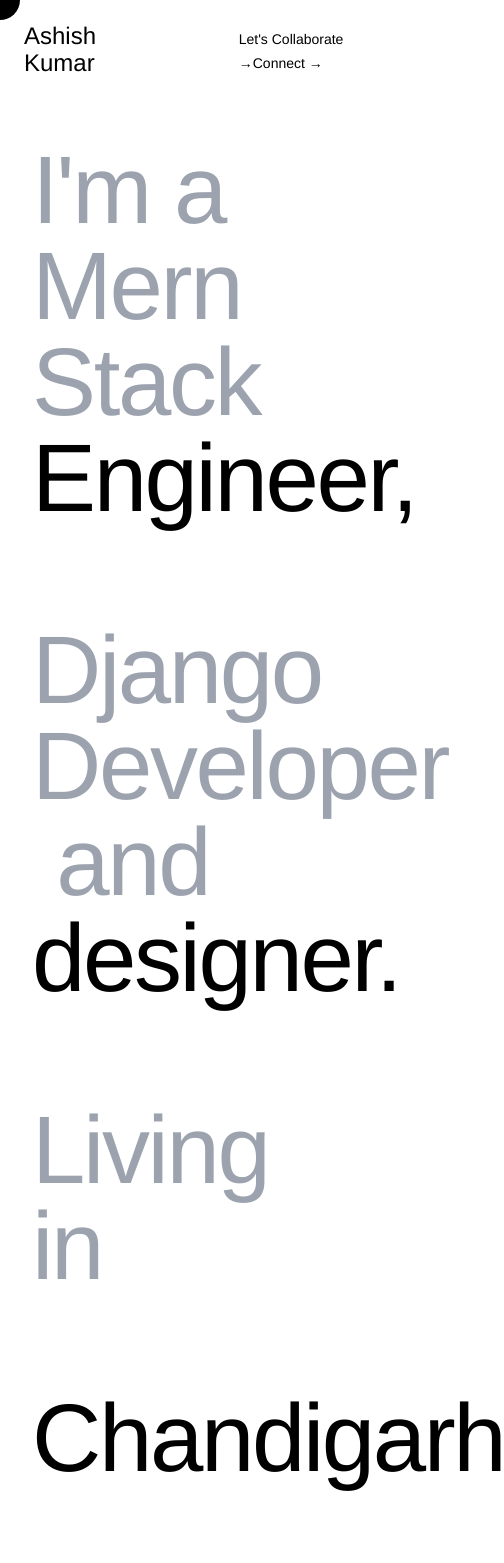
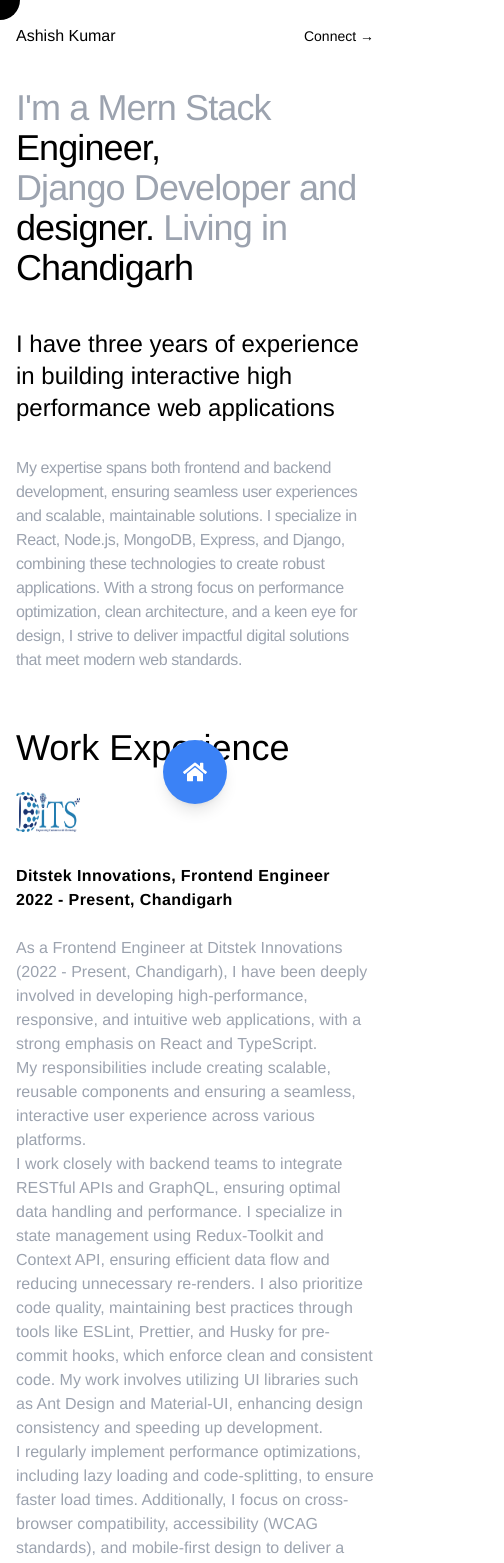
Before and after one commit to code-ashishkumar/portfolio, a React (Vite) app: page /about in a window 390 px wide. Shown: the top 1563 px of the page, 504 px wide, since content can reach past the window. Built offline with nearby package versions, Linux system fonts and the light colour scheme.

Commit message:
Responsive

```diff
--- a/package.json
+++ b/package.json
@@ -15,6 +15,7 @@
     "framer-motion": "^11.3.31",
     "react": "^18.3.1",
     "react-dom": "^18.3.1",
+    "react-icons": "^5.3.0",
     "react-router-dom": "^6.26.1"
   },
   "devDependencies": {
--- a/src/components/About.tsx
+++ b/src/components/About.tsx
@@ -33,13 +33,12 @@ function About() {
   ];
 
   return (
-    <>
-      <div className="mx-auto  py-10 sm:py-48 lg:py-10  px-8">
+    <div className=" lg:px-8  lg:py-10 min-[320px]:px-4 min-[320px]:py-4">
       <motion.div
         initial="hidden"
         animate={{ opacity: 1, y: 0 }}
         transition={{ duration: 1, ease: "easeOut" }}
-          className="text-8xl font-medium tracking-tight"
+        className="  lg:text-8xl min-[320px]:text-4xl font-medium tracking-tight"
       >
         {text.map((char, index) => (
           <motion.h1
@@ -53,34 +52,44 @@ function About() {
             }}
             className={`${char.fade ? "inline-block text-gray-400" : "inline-block"}`}
           >
-              {char.content === " " ? "\u00A0" : char.content}
+            {char.content === " "
+              ? // ? window.innerWidth > 768
+                "\u00A0"
+              : // : " "
+                char.content}
+
+            {/* {char.content === " "
+              ? window.innerWidth > 768
+                ? "\u00A0"
+                : " "
+              : char.content} */}
+
             {/* Add space if the character is a space */}
           </motion.h1>
         ))}
       </motion.div>
-      </div>
-      <section className="grid relative py-20 sm:grid-cols-1 md:grid-cols-3 lg:grid-cols-4 gap-4  px-8">
+
+      <section className="flex flex-col lg:grid lg:relative lg:pt-20 min-[320px]:pt-10 sm:grid-cols-1 min-[320px]:shrink md:grid-cols-3 lg:grid-cols-4 gap-4  min-[320px]:py-6">
         {/* <h1 className="progress text-4xl font-medium px-1 py-4">id</h1> */}
-        <div className="progress text-6xl font-medium px-2 col-span-2">
+        <div className="progress lg:text-6xl min-[320px]:text-2xl  font-medium  col-span-2">
           I have three years of experience in building interactive high
           performance web applications
         </div>
-        <div className="py-4 text-gray-400 col-span-2">
-          Experience Experience Experience Experience Experience Experience
-          Experience Experience Experience Experience Experience Experience
-          Experience Experience Experience Experience Experience Experience
-          Experience Experience Experience Experience Experience Experience
-          Experience Experience Experience Experience Experience Experience
-          Experience Experience Experience Experience Experience Experience
-          Experience Experience Experience Experience Experience Experience
-          Experience Experience Experience Experience Experience Experience
+        <div className="py-4 text-gray-400 col-span-2 min-[320px]:shrink tracking-tight">
+          My expertise spans both frontend and backend development, ensuring
+          seamless user experiences and scalable, maintainable solutions. I
+          specialize in React, Node.js, MongoDB, Express, and Django, combining
+          these technologies to create robust applications. With a strong focus
+          on performance optimization, clean architecture, and a keen eye for
+          design, I strive to deliver impactful digital solutions that meet
+          modern web standards.
         </div>
       </section>
-      <section className="grid relative py-20 sm:grid-cols-1 md:grid-cols-3 lg:grid-cols-4 gap-4  px-8">
-        <div className="sticky flex justify-center items-center top-6 rounded-full bg-black w-10 h-10 text-white text-center text-2xl font-medium ">
-          <div className="text-center">1</div>
+      <section className="flex flex-col  lg:grid lg:relative  min-[320px]:shrink lg:py-20 sm:grid-cols-1 md:grid-cols-3 lg:grid-cols-4 gap-4 min-[320px]:py-4">
+        <div className="sticky hidden lg:block lg:flex  justify-center items-center top-6 rounded-full bg-black w-10 h-10 text-white text-center text-2xl font-medium ">
+          <div className=" text-center items-center">1</div>
         </div>
-        <div className="progress text-6xl font-medium px-2 ">
+        <div className="progress md:text-4xl lg:text-5xl xl:text-6xl font-medium  min-[320px]:shrink min-[320px]:text-4xl  tracking-tigh">
           <h1>Work Experience</h1>
         </div>
 
@@ -90,15 +99,30 @@ function About() {
             <h1>Ditstek Innovations, Frontend Engineer</h1>
             <h1>2022 - Present, Chandigarh</h1>
           </div>
-          <div className="text-gray-400">
-            Experience Experience Experience Experience Experience Experience
-            Experience Experience Experience Experience Experience Experience
-            Experience Experience Experience Experience Experience Experience
-            Experience Experience Experience Experience Experience Experience
-            Experience Experience Experience Experience Experience Experience
-            Experience Experience Experience Experience Experience Experience
-            Experience Experience Experience Experience Experience Experience
-            Experience Experience Experience Experience Experience Experience
+          <div className="text-gray-400 min-[320px]:shrink tracking-tigh">
+            As a Frontend Engineer at Ditstek Innovations (2022 - Present,
+            Chandigarh), I have been deeply involved in developing
+            high-performance, responsive, and intuitive web applications, with a
+            strong emphasis on React and TypeScript. <br /> My responsibilities
+            include creating scalable, reusable components and ensuring a
+            seamless, interactive user experience across various platforms.
+            <br /> I work closely with backend teams to integrate RESTful APIs
+            and GraphQL, ensuring optimal data handling and performance. I
+            specialize in state management using Redux-Toolkit and Context API,
+            ensuring efficient data flow and reducing unnecessary re-renders. I
+            also prioritize code quality, maintaining best practices through
+            tools like ESLint, Prettier, and Husky for pre-commit hooks, which
+            enforce clean and consistent code. My work involves utilizing UI
+            libraries such as Ant Design and Material-UI, enhancing design
+            consistency and speeding up development. <br /> I regularly
+            implement performance optimizations, including lazy loading and
+            code-splitting, to ensure faster load times. Additionally, I focus
+            on cross-browser compatibility, accessibility (WCAG standards), and
+            mobile-first design to deliver a comprehensive and inclusive user
+            experience. With an eye for detail and a commitment to delivering
+            robust, maintainable code, I contribute to the innovative solutions
+            at Ditstek Innovations, driving forward their web application
+            projects.
           </div>
           <div className="relative w-1 h-20 bg-gray-300  overflow-hidden">
             {/* Green animation inside the timeline */}
@@ -119,14 +143,16 @@ function About() {
             <h1>2021 - 2022, Mohali</h1>
           </div>
           <div className="text-gray-400">
-            Experience Experience Experience Experience Experience Experience
-            Experience Experience Experience Experience Experience Experience
-            Experience Experience Experience Experience Experience Experience
-            Experience Experience Experience Experience Experience Experience
-            Experience Experience Experience Experience Experience Experience
-            Experience Experience Experience Experience Experience Experience
-            Experience Experience Experience Experience Experience Experience
-            Experience Experience Experience Experience Experience Experience
+            A Django Developer at Ominous Solutions, I contributed to the
+            development of scalable and secure web applications. I worked
+            extensively with Django's robust framework, ensuring efficient
+            database interactions through Django ORM. My role involved
+            implementing secure RESTful APIs, managing user authentication,
+            session handling, and applying best practices like CSRF protection.
+            I followed the MVC architecture, creating maintainable and flexible
+            code that supported a wide range of business requirements. This
+            experience strengthened my expertise in back-end development and
+            server-side logic.
           </div>
           {/* <div className="relative w-1 h-20 bg-gray-300  overflow-hidden">
             <motion.div
@@ -142,7 +168,7 @@ function About() {
           </div> */}
         </div>
       </section>
-    </>
+    </div>
   );
 }
 
--- a/src/components/CursorDot.tsx
+++ b/src/components/CursorDot.tsx
@@ -1,6 +1,5 @@
 import React, { useState, useEffect, useRef } from "react";
 
-// Utility function for smooth interpolation
 const lerp = (start, end, t) => start + (end - start) * t;
 
 const CursorDot = () => {
--- a/src/components/Navbar.tsx
+++ b/src/components/Navbar.tsx
@@ -1,8 +1,14 @@
 "use client";
 
 import { useState, useEffect } from "react";
-import { motion, useAnimation, useScroll } from "framer-motion";
+import {
+  AnimatePresence,
+  motion,
+  useAnimation,
+  useScroll,
+} from "framer-motion";
 import { useNavigate } from "react-router-dom";
+import { FaHome, FaUserAlt, FaBriefcase, FaEnvelope } from "react-icons/fa";
 
 export default function Example() {
   const [mobileMenuOpen, setMobileMenuOpen] = useState(false);
@@ -29,14 +35,19 @@ export default function Example() {
     hidden: { opacity: 0, y: -25 },
   };
 
+  const [isOpen, setIsOpen] = useState(false);
+
+  const toggleDock = () => setIsOpen(!isOpen);
+
   return (
+    <>
       <header className="w-full top-0 z-50">
         <motion.nav
           initial="initial"
           animate="visible"
           variants={variants}
           transition={{ ease: [0.1, 0.25, 0.3, 1], duration: 0.6 }}
-        className="mx-auto flex-1 max-w-11xl items-center flex-row justify-center p-6 lg:px-8 bg-transparent "
+          className="mx-auto flex-1 max-w-11xl items-center flex-row justify-center  min-[320px]:py-6 min-[320px]:px-4 lg:px-8 bg-transparent "
         >
           <motion.div
             animate={hidden ? "hidden" : "visible"}
@@ -45,16 +56,14 @@ export default function Example() {
             transition={{ ease: [0.1, 0.25, 0.3, 1], duration: 0.6 }}
             className="flex items-center gap-10"
           >
-          <div className=" lg:flex lg:flex-1 lg:justify-start ">
-            <div className="lg:flex font-lite lg:gap-x-12 lg:justify-start">
+            <div className=" flex font-lite flex-1 lg:justify-start sm:justify-between">
               <a
                 href="#"
-                className="text-2xl leading-6 "
+                className="lg:text-2xl min-[320px]:text-md min-[640px]:text-2xl leading-6 "
                 onClick={() => navigate("/")}
               >
                 Ashish Kumar
               </a>
-            </div>
             </div>
             <div className="hidden lg:flex lg:flex-1 font-lite lg:justify-start text-center lg:gap-x-6">
               <a
@@ -69,7 +78,10 @@ export default function Example() {
 >
 Projects
 </a> */}
-            <a className="text-md leading-6 " onClick={() => navigate("/work")}>
+              <a
+                className="text-md leading-6 "
+                onClick={() => navigate("/work")}
+              >
                 Work
               </a>
               <a
@@ -94,7 +106,7 @@ export default function Example() {
 </div>
 </div> */}
 
-          <div className="flex lg:hidden">
+            {/* <div className="flex lg:hidden">
 <button
   type="button"
   onClick={() => setMobileMenuOpen(!mobileMenuOpen)}
@@ -114,35 +126,105 @@ export default function Example() {
     />
   </svg>
 </button>
-          </div>
+</div> */}
 
             {/* <div className="hidden lg:flex  lg:justify-end"></div> */}
 
-          <div className=" lg:flex lg:flex-1 lg:justify-between ">
+            {/* <div className=" lg:flex lg:flex-1 lg:justify-between ">
 <a href="#" className="text-sm leading-6 ">
   Let's Collaborate <span aria-hidden="true">&rarr;</span>
 </a>
 <a href="#" className="text-sm leading-6 ">
   Connect <span aria-hidden="true">&rarr;</span>
 </a>
+</div> */}
+            <div className="lg:flex lg:flex-1 lg:justify-between">
+              <a
+                href="mailto:code.ashishkumar@gmail.com?subject=Collaboration%20Request&body=Hi,%20I%20would%20like%20to%20collaborate%20with%20you."
+                className="text-sm hidden lg:block leading-6"
+              >
+                Let's Collaborate <span aria-hidden="true">&rarr;</span>
+              </a>
+              <a
+                href="mailto:code.ashishkumar@gmail.com?subject=Connect&body=Hi,%20I%20would%20like%20to%20connect%20with%20you."
+                className="text-sm leading-6"
+              >
+                Connect <span aria-hidden="true">&rarr;</span>
+              </a>
             </div>
           </motion.div>
         </motion.nav>
+      </header>
+      <div className="fixed m-auto lg:hidden bottom-10 left-1/2 transform -translate-x-1/2 z-50">
+        {/* Floating Button */}
+        <motion.button
+          whileHover={{ scale: 1.1 }}
+          whileTap={{ scale: 0.9 }}
+          onClick={toggleDock}
+          className="bg-blue-500 rounded-full w-16 h-16 flex items-center justify-center shadow-lg text-white"
+        >
+          <FaHome size={24} />
+        </motion.button>
 
-      {/* Mobile Menu */}
-      <div
-        className={`fixed z-40 w-full bg-black text-white overflow-hidden flex flex-col lg:hidden gap-12 origin-top duration-700 ${
-          !mobileMenuOpen ? "h-0" : "h-full"
-        }`}
+        {/* Dock Navigation */}
+      </div>
+
+      <div className="fixed m-auto  bottom-28 left-1/2 transform -translate-x-1/2 z-50">
+        <AnimatePresence>
+          {isOpen && (
+            <motion.div
+              className="bg-white text-white color-white rounded-lg py-6 px-10 shadow-xl "
+              style={{ transform: "translateX(-50%)" }}
+              initial={{ opacity: 0, scale: 0.8, y: 50 }}
+              animate={{ opacity: 1, scale: 1, y: 0 }}
+              exit={{ opacity: 0, scale: 0.8, y: 50 }}
+              transition={{ type: "spring", stiffness: 200, damping: 20 }}
             >
-        <div className="px-8">
-          <div className="flex flex-col gap-8 tracking-wider">
-            <a href="#">Projects</a>
-            <a href="#">Skills</a>
-            <a href="#">Classic</a>
+              <div className="grid grid-cols-4 gap-16 sm:shrink">
+                <motion.a
+                  href="#"
+                  className="flex flex-col items-center"
+                  whileHover={{ scale: 1.2 }}
+                  transition={{ type: "spring", stiffness: 300 }}
+                >
+                  <FaHome size={28} />
+                  <span className="text-sm mt-2">Home</span>
+                </motion.a>
+
+                <motion.a
+                  href="#"
+                  className="flex flex-col items-center"
+                  whileHover={{ scale: 1.2 }}
+                  transition={{ type: "spring", stiffness: 300 }}
+                >
+                  <FaUserAlt size={28} />
+                  <span className="text-sm mt-2">Profile</span>
+                </motion.a>
+
+                <motion.a
+                  href="#"
+                  className="flex flex-col items-center"
+                  whileHover={{ scale: 1.2 }}
+                  transition={{ type: "spring", stiffness: 300 }}
+                >
+                  <FaBriefcase size={28} />
+                  <span className="text-sm mt-2">Work</span>
+                </motion.a>
+
+                <motion.a
+                  href="#"
+                  className="flex flex-col items-center"
+                  whileHover={{ scale: 1.2 }}
+                  transition={{ type: "spring", stiffness: 300 }}
+                >
+                  <FaEnvelope size={28} />
+                  <span className="text-sm mt-2">Contact</span>
+                </motion.a>
               </div>
+            </motion.div>
+          )}
+        </AnimatePresence>
       </div>
-      </div>
-    </header>
+    </>
   );
 }
--- a/src/components/Work.tsx
+++ b/src/components/Work.tsx
@@ -29,31 +29,30 @@ export default function Work() {
     { content: " " },
     { content: "Interactive", fade: true },
     { content: " " },
-    { content: "High", fade: true },
+    { content: "High", fade: false },
     { content: " " },
     { content: "Performance", fade: false },
     { content: " " },
     { content: "Web", fade: true },
     { content: " " },
     { content: "Applications", fade: true },
-    { content: " " },
-    { content: "with", fade: true },
-    { content: " " },
-    { content: "Smooth", fade: true },
-    { content: " " },
-    { content: "User", fade: true },
-    { content: " " },
-    { content: "Experience,", fade: false },
+    // { content: " " },
+    // { content: "with", fade: true },
+    // { content: " " },
+    // { content: "Smooth", fade: true },
+    // { content: " " },
+    // { content: "User", fade: true },
+    // { content: " " },
+    // { content: "Experience,", fade: false },
   ];
 
   return (
-    <>
-      <div className="mx-auto  py-6 sm:py-48 lg:py-10  px-8">
+    <div className=" lg:px-8  lg:py-10 min-[320px]:px-4 min-[320px]:py-4">
       <motion.div
         initial="hidden"
         animate={{ opacity: 1, y: 0 }}
         transition={{ duration: 1, ease: "easeOut" }}
-          className="text-8xl font-medium tracking-tight"
+        className=" lg:text-8xl min-[320px]:text-4xl font-medium tracking-tight"
       >
         {text.map((char, index) => (
           <motion.h1
@@ -67,18 +66,22 @@ export default function Work() {
             }}
             className={`${char.fade ? "inline-block text-gray-400" : "inline-block"}`}
           >
-              {char.content === " " ? "\u00A0" : char.content}
+            {char.content === " "
+              ? // ? window.innerWidth > 768
+                "\u00A0"
+              : // : " "
+                char.content}
+
             {/* Add space if the character is a space */}
           </motion.h1>
         ))}
       </motion.div>
-      </div>
 
-      <section className="grid relative py-20 sm:grid-cols-1 md:grid-cols-3 lg:grid-cols-4 gap-4  px-8">
-        <div className="sticky flex justify-center items-center top-6 rounded-full bg-black w-10 h-10 text-white text-center text-2xl font-medium ">
+      <section className="flex flex-col lg:grid lg:relative lg:py-20 sm:grid-cols-1 md:grid-cols-3 lg:grid-cols-4 gap-4    sm:px-0 lg:pt-20 min-[320px]:pt-10">
+        <div className="sticky hidden  lg:block lg:flex justify-center items-center top-6 rounded-full bg-black w-10 h-10 text-white text-center text-2xl font-medium ">
           <div className="text-center">1</div>
         </div>
-        <div className="progress text-6xl font-medium px-2 ">
+        <div className="progress md:text-4xl lg:text-5xl xl:text-6xl font-medium  min-[320px]:shrink min-[320px]:text-2xl  tracking-tigh">
           <h1>Frontend Engineer, React</h1>
         </div>
 
@@ -139,34 +142,6 @@ export default function Work() {
             </div>
             <div className="text-gray-700">Others : Slack, Trello, Github</div>
           </div>
-
-          <img src={dits} alt="Ashish Kumar" className=" my-2 w-16 h-10" />
-          <div className=" font-bold  tracking-wide">
-            <h1>Praxis Financial Services, Frontend Engineer</h1>
-            <h1>Ditstek Innovations</h1>
-            <h1>2022 - 2024, Chandigarh</h1>
-          </div>
-          <div className="text-gray-400">
-            Praxis Financial Services is a product pay the panel beaters on
-            behalf of lenders. <br /> I created this project from scratch on the
-            fronend. From design to architecture I created the pages that
-            interact with user with many features. <br />I have used typescript
-            with poper tyypes and interfaces defined. The system runs on the
-            Redux-Toolkit
-          </div>
-          <div className="relative w-1 h-20 bg-gray-300  overflow-hidden">
-            {/* Green animation inside the timeline */}
-            <motion.div
-              className="absolute bottom-0 w-full h-full bg-green-500"
-              initial={{ y: "100%" }}
-              animate={{ y: "-100%" }}
-              transition={{
-                duration: 0.6, // Faster speed
-                ease: "linear",
-                repeat: Infinity,
-              }}
-            />
-          </div>
           <div className="relative w-1 h-20 bg-gray-300  overflow-hidden">
             {/* Green animation inside the timeline */}
             <motion.div
@@ -184,12 +159,30 @@ export default function Work() {
           <div className=" font-bold  tracking-wide">
             <h1>Praxis Financial Services, Frontend Engineer</h1>
             <h1>Ditstek Innovations</h1>
-            <h1>2022 - Present, Chandigarh</h1>
+            <h1>2022 - 2024, Chandigarh</h1>
           </div>
           <div className="text-gray-400">
-            Praxis Financial Services is a product pay the panel beaters on
-            behalf of lenders
+            Almost two years I worked on and developed the Praxis Financial
+            Services project, a solution that handles payments to panel beaters
+            on behalf of lenders. <br />
+            This project was built from the ground up, where I took charge of
+            designing the frontend architecture, ensuring seamless user
+            interaction with various features.
+            <br /> Using React and TypeScript, I implemented type definitions
+            and interfaces to maintain strong type safety.
+            <br /> The state management was handled with Redux Toolkit, ensuring
+            efficient data flow across the application, while Ant Design was
+            used to deliver a sleek and user-friendly interface.
+            <br /> Additionally, I ensured clean and maintainable code by
+            integrating tools like Husky, ESLint, and Prettier, enforcing coding
+            standards and automating pre-commit checks.
+            <div className="py-2 text-gray-700">
+              Tech Stack : Reactjs, Typescript, .Net, eslint, prettier, Husky,
+              Redux-Toolkit
             </div>
+            <div className="text-gray-700">Others : Teams, Azure, GitHub</div>
+          </div>
+
           <div className="relative w-1 h-20 bg-gray-300  overflow-hidden">
             {/* Green animation inside the timeline */}
             <motion.div
@@ -210,14 +203,15 @@ export default function Work() {
             <h1>2021 - 2022, Mohali</h1>
           </div>
           <div className="text-gray-400">
-            Experience Experience Experience Experience Experience Experience
-            Experience Experience Experience Experience Experience Experience
-            Experience Experience Experience Experience Experience Experience
-            Experience Experience Experience Experience Experience Experience
-            Experience Experience Experience Experience Experience Experience
-            Experience Experience Experience Experience Experience Experience
-            Experience Experience Experience Experience Experience Experience
-            Experience Experience Experience Experience Experience Experience
+            I developed a Blog App as a Django Developer, focusing on creating a
+            scalable, secure, and feature-rich platform for content creation and
+            management. The backend was powered by Django, leveraging its
+            powerful ORM for seamless database interactions and RESTful API
+            design. The app includes user authentication, post creation,
+            editing, and commenting features, all while ensuring robust security
+            practices such as CSRF protection and secure user session handling.
+            The application’s structure adheres to Django’s MVC pattern,
+            ensuring maintainability and scalability.
           </div>
           {/* <div className="relative w-1 h-20 bg-gray-300  overflow-hidden">
             <motion.div
@@ -233,6 +227,6 @@ export default function Work() {
           </div> */}
         </div>
       </section>
-    </>
+    </div>
   );
 }
--- a/src/index.css
+++ b/src/index.css
@@ -59,8 +59,11 @@ h1, h2, h3, h4, h5, h6 , a, span {
 
 
 .progress {
-  position: sticky;
-  top: 70px;
+  @media (min-width : 1024px) {
+    position: sticky;
+    top: 70px;
+  }
+
   /* width: 80px;
   height: 80px;
   margin: 0;
--- a/tailwind.config.js
+++ b/tailwind.config.js
@@ -7,6 +7,7 @@ export default {
   theme: {
     extend: {  fontFamily: {
       custom: ['Helvetica', 'sans-serif'],
+
     },
     },
   },
```
Also changed, not shown: src/components/Feed.tsx (+12 -12 lines), src/components/Footer.tsx (+22 -3 lines), src/components/Landing.tsx (+4 -6 lines), 2 other files (tests, documents, lock files or other folders). Lines whose indentation alone changed are shown as unchanged.
